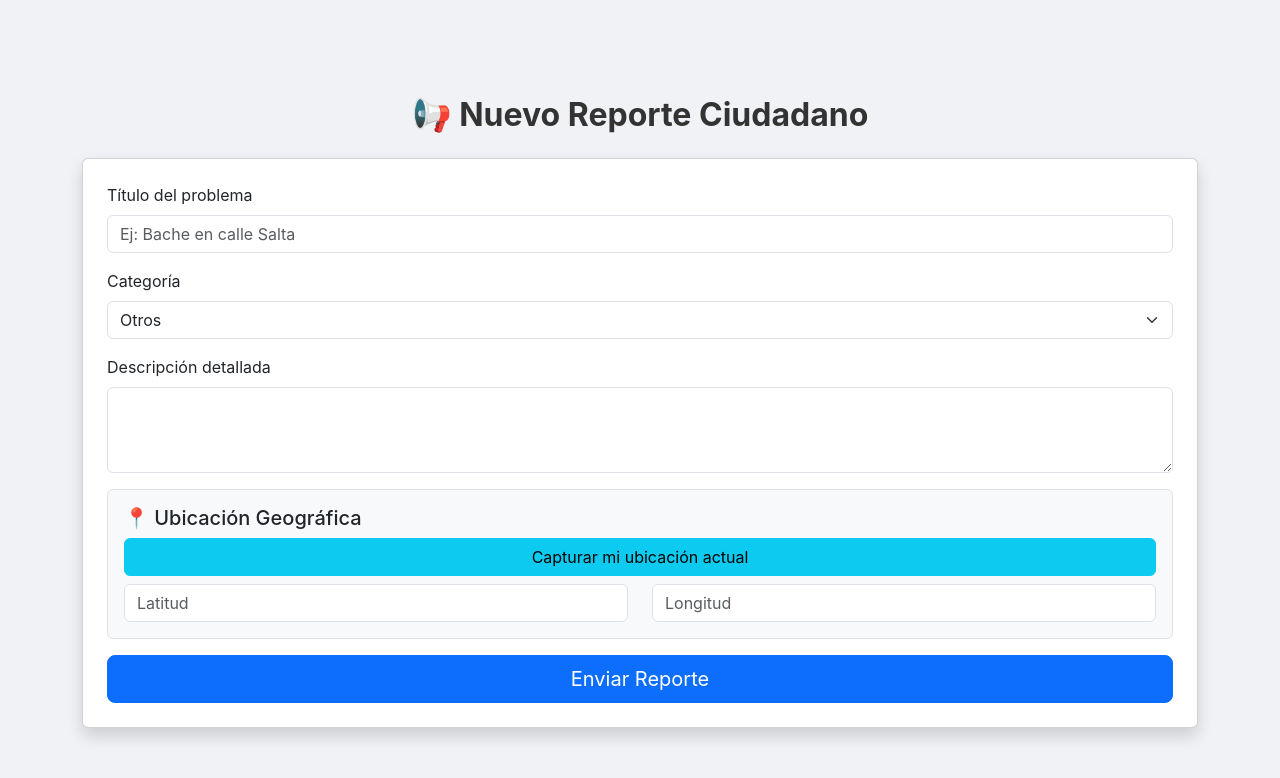
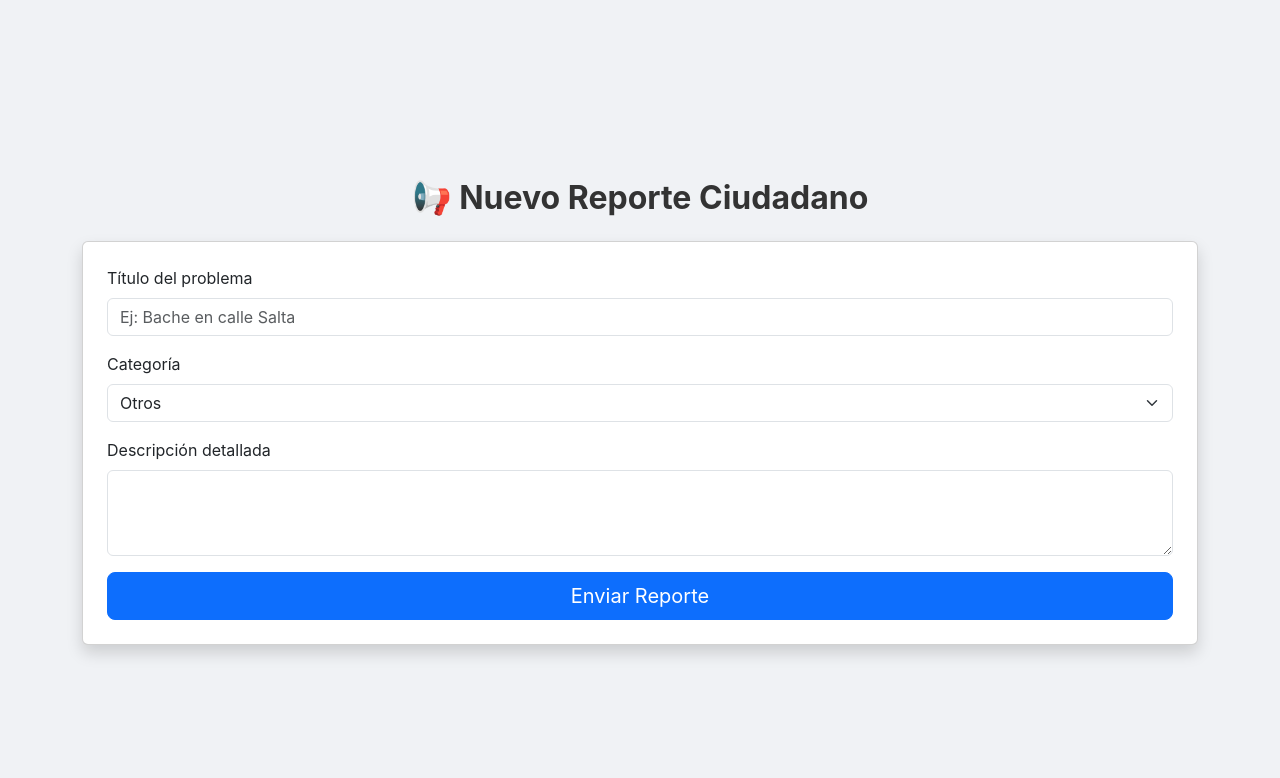
Before and after one commit to lletorres/cachi_reclamos_front, a React (Vite) app: page /reportar in a window 1280 px wide. Shown: the top 778 px of the page. Built offline with nearby package versions, Linux system fonts and the light colour scheme.

Commit message:
elimine el mapa

```diff
--- a/src/components/MapaReportes.jsx
+++ /dev/null
@@ -1,57 +0,0 @@
-import { MapContainer, TileLayer, Marker, Popup } from "react-leaflet";
-import L from "leaflet";
-
-// Arreglo para el icono de los pines (Leaflet a veces tiene bugs con los iconos por defecto en React)
-const icon = L.icon({
-  iconUrl: "https://cdn-icons-png.flaticon.com/512/684/684908.png",
-  iconSize: [32, 32],
-  iconAnchor: [16, 32],
-  popupAnchor: [0, -32],
-});
-
-const MapaReportes = ({ reportes }) => {
-  // Coordenadas centrales de Cachi, Salta
-  const centroCachi = [-25.1214, -66.1631];
-
-  return (
-    <div
-      className="map-container mb-4 shadow-sm"
-      style={{ height: "400px", borderRadius: "15px", overflow: "hidden" }}
-    >
-      <MapContainer
-        center={centroCachi}
-        zoom={15}
-        style={{ height: "100%", width: "100%" }}
-      >
-        <TileLayer
-          url="https://{s}.tile.openstreetmap.org/{z}/{x}/{y}.png"
-          attribution='&copy; <a href="https://www.openstreetmap.org/copyright">OpenStreetMap</a> contributors'
-        />
-
-        {reportes.map(
-          (reporte) =>
-            // Solo mostramos el marcador si tiene coordenadas válidas
-            reporte.ubicacion &&
-            reporte.ubicacion.lat && (
-              <Marker
-                key={reporte._id}
-                position={[reporte.ubicacion.lat, reporte.ubicacion.lng]}
-                icon={icon}
-              >
-                <Popup>
-                  <strong>{reporte.titulo}</strong> <br />
-                  <span className="badge bg-primary">
-                    {reporte.categoria}
-                  </span>{" "}
-                  <br />
-                  {reporte.descripcion}
-                </Popup>
-              </Marker>
-            ),
-        )}
-      </MapContainer>
-    </div>
-  );
-};
-
-export default MapaReportes;
--- a/src/pages/Home.jsx
+++ b/src/pages/Home.jsx
@@ -2,7 +2,6 @@ import { useEffect, useState } from "react";
 import { useNavigate } from "react-router-dom";
 import { useUser } from "../context/UserContext";
 import { getReportes } from "../services/api";
-import MapaReportes from "../components/MapaReportes";
 
 const Home = () => {
   const navigate = useNavigate();
@@ -93,13 +92,7 @@ const Home = () => {
           )}
         </div>
       </div>
-      {/* --- EL MAPA --- */}
-      {!loading && reportes.length > 0 && (
-        <div className="mb-5">
-          <h3 className="mb-3 text-center">📍 Mapa de Incidentes</h3>
-          <MapaReportes reportes={reportes} />
-        </div>
-      )}
+
       {/* --- LISTA DE REPORTES --- */}
       {loading ? (
         <div className="text-center py-5">
--- a/src/pages/ReportarIncidente.jsx
+++ b/src/pages/ReportarIncidente.jsx
@@ -9,30 +9,8 @@ const ReportarIncidente = () => {
     titulo: "",
     descripcion: "",
     categoria: "Otros",
-    latitud: "",
-    longitud: "",
   });
 
-  // Función mágica para obtener la ubicación GPS
-  const obtenerUbicacion = () => {
-    if (!navigator.geolocation) return alert("No soportado");
-
-    setLoading(true);
-    navigator.geolocation.getCurrentPosition(
-      (pos) => {
-        setFormData({
-          ...formData,
-          // Usamos Number() y toFixed(6) para limpiar la longitud excesiva
-          latitud: parseFloat(pos.coords.latitude.toFixed(6)),
-          longitud: parseFloat(pos.coords.longitude.toFixed(6)),
-        });
-        setLoading(false);
-      },
-      (error) => {
-        setLoading(false);
-      },
-    );
-  };
   const handleSubmit = async (e) => {
     e.preventDefault();
     if (!user) return alert("Debes estar logueado para reportar");
@@ -110,38 +88,6 @@ const ReportarIncidente = () => {
           ></textarea>
         </div>
 
-        <div className="mb-3 border p-3 bg-light rounded">
-          <h5>📍 Ubicación Geográfica</h5>
-          <button
-            type="button"
-            className="btn btn-info w-100 mb-2"
-            onClick={obtenerUbicacion}
-            disabled={loading}
-          >
-            {loading ? "Obteniendo..." : "Capturar mi ubicación actual"}
-          </button>
-          <div className="row">
-            <div className="col">
-              <input
-                type="text"
-                className="form-control"
-                placeholder="Latitud"
-                value={formData.latitud}
-                readOnly
-              />
-            </div>
-            <div className="col">
-              <input
-                type="text"
-                className="form-control"
-                placeholder="Longitud"
-                value={formData.longitud}
-                readOnly
-              />
-            </div>
-          </div>
-        </div>
-
         <button type="submit" className="btn btn-primary btn-lg w-100">
           Enviar Reporte
         </button>
```
